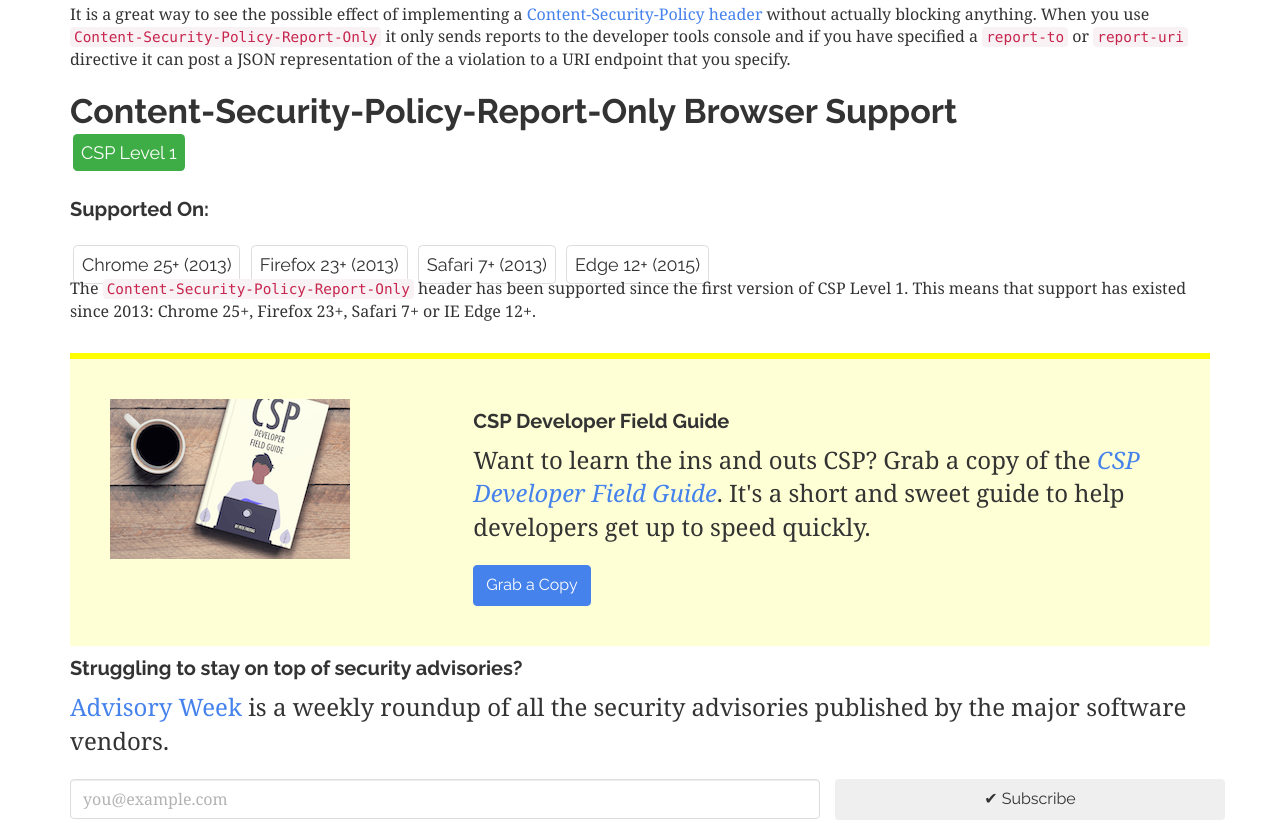
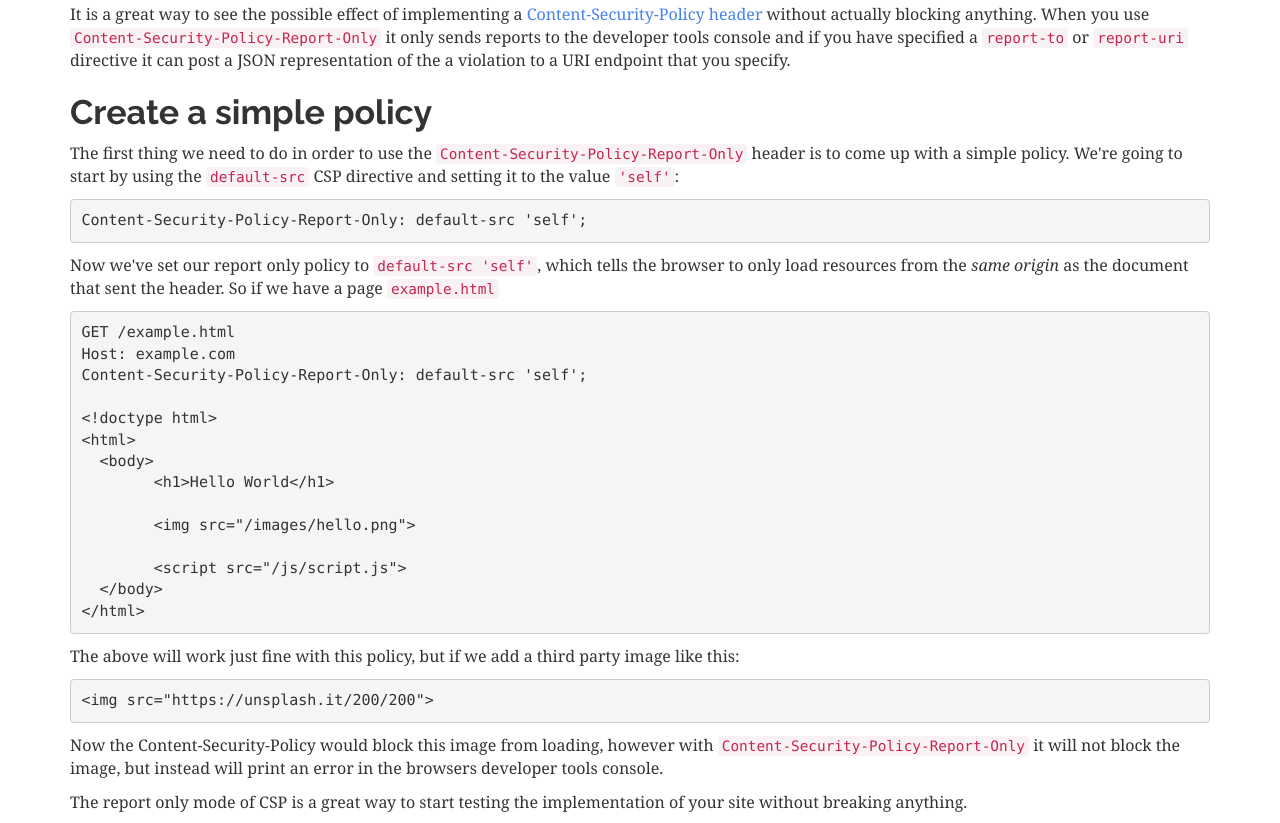
Before and after one commit to foundeo/content-security-policy.com, an Eleventy site: page www/report-only.html in a window 1280 px wide. Shown: the part 621-1444 px from the top of the page. Built offline with nearby package versions, Linux system fonts and the light colour scheme; Eleventy itself is replaced by a stand-in of ours; files that its build step writes are made by us from their sources.

Commit message:
update report only page

```diff
--- a/www/report-only.html
+++ b/www/report-only.html
@@ -8,10 +8,35 @@ canonical: https://content-security-policy.com/report-only/
 
 <div class="jumbotron">
 	<h1>Content-Security-Policy-Report-Only Header</h1>
-	<div class="lead">What is the Content-Security-Policy-Report-Only header, and why would you use it?</div>
+	<div class="lead">What is the <code>Content-Security-Policy-Report-Only</code> header, and why would you use it?</div>
 </div>
 <h2>Why use the Content-Security-Policy-Report-Only Header?</h2>
 <p>It is a great way to see the possible effect of implementing a <a href="/">Content-Security-Policy header</a> without actually blocking anything. When you use <code>Content-Security-Policy-Report-Only</code> it only sends reports to the developer tools console and if you have specified a <code>report-to</code> or <code>report-uri</code> directive it can post a JSON representation of the a violation to a URI endpoint that you specify.</p>
+<h2>Create a simple policy</h2>
+<p>The first thing we need to do in order to use the <code>Content-Security-Policy-Report-Only</code> header is to come up with a simple policy. We're going to start by using the <code>default-src</code> CSP directive and setting it to the value <code>'self'</code>:</p>
+<pre>Content-Security-Policy-Report-Only: default-src 'self';</pre>
+<p>Now we've set our report only policy to <code>default-src 'self'</code>, which tells the browser to only load resources from the <em>same origin</em> as the document that sent the header. So if we have a page <code>example.html</code>
+<pre>
+GET /example.html
+Host: example.com
+Content-Security-Policy-Report-Only: default-src 'self';
+
+&lt;!doctype html&gt;
+&lt;html&gt;
+  &lt;body&gt;
+  	&lt;h1&gt;Hello World&lt;/h1&gt;
+
+	&lt;img src="/images/hello.png"&gt;
+
+	&lt;script src="/js/script.js"&gt;
+  &lt;/body&gt;
+&lt;/html&gt;
+</pre>
+<p>The above will work just fine with this policy, but if we add a third party image like this:</p>
+<pre>&lt;img src="https://unsplash.it/200/200"&gt;</pre>
+<p>Now the Content-Security-Policy would block this image from loading, however with <code>Content-Security-Policy-Report-Only</code> it will not block the image, but instead will print an error in the browsers developer tools console.</p>
+<p>The report only mode of CSP is a great way to start testing the implementation of your site without breaking anything.</p>
+
 
 <h2>Content-Security-Policy-Report-Only Browser Support</h2>
 <div class="bs">
```
